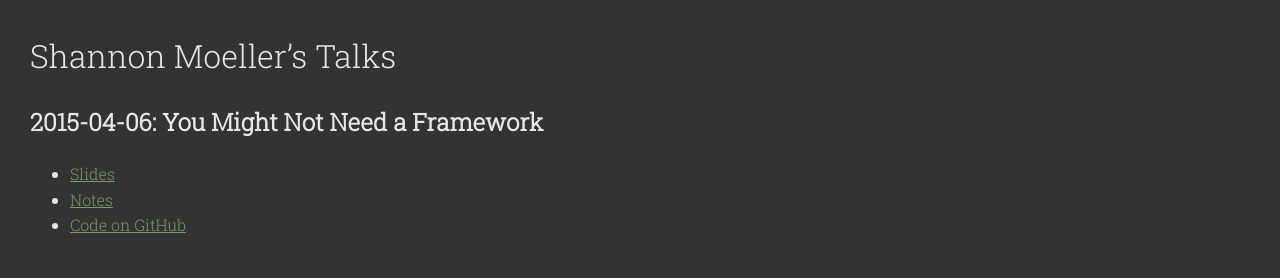
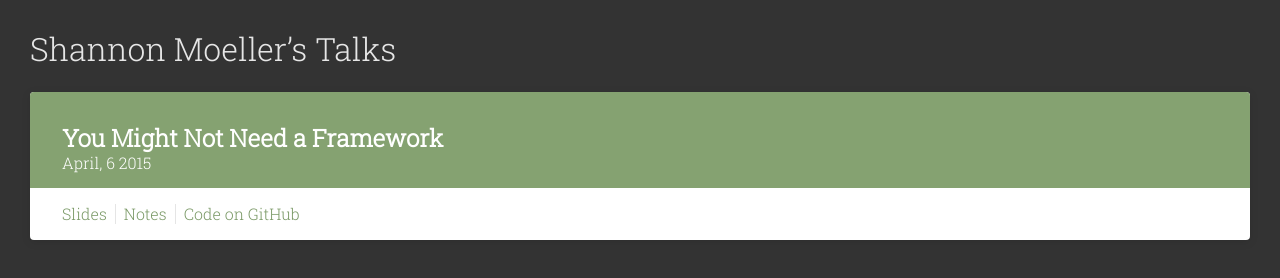
Before and after one commit to shannonmoeller/talks, a plain HTML site: page index.html in a window 1280 px wide. Drawn offline with Linux system fonts and the light colour scheme.

Commit message:
Updated page styles.

```diff
--- a/index.html
+++ b/index.html
@@ -8,22 +8,84 @@
 	<link rel="stylesheet" href="//fonts.googleapis.com/css?family=Roboto+Slab:300" />
 
 	<style>
+		*, *:before, *:after {
+			box-sizing: border-box;
+			margin: 0;
+			padding: 0;
+		}
+
 		html {
 			background: hsl(0, 0%, 20%);
 			color: hsl(0, 0%, 90%);
 			font-family: 'Roboto Slab', sans-serif;
 			font-size: 16px;
 			font-weight: 300;
-			line-height: 1.6;
+			line-height: 1.2;
+			-webkit-font-smoothing: antialiased;
+			-moz-osx-font-smoothing: grayscale;
+			-webkit-text-size-adjust: 100%;
+			-ms-text-size-adjust: 100%;
 		}
 		body {
 			margin: 30px;
 		}
 		a {
-			color: hsl(96, 20%, 50%)
+			color: hsl(96, 20%, 50%);
+			text-decoration: none;
+		}
+		a:focus,
+		a:hover {
+			text-decoration: underline;
 		}
 		h1 {
 			font-weight: normal;
+		}
+		.block {
+			color: inherit;
+			display: block;
+			text-decoration: none;
+		}
+		.bricks {
+			display: flex;
+			flex-direction: row;
+			flex-wrap: wrap;
+			justify-content: space-between;
+			margin: -0.5em;
+		}
+		.brick {
+			background: hsl(0, 0%, 100%);
+			border-radius: 0.25em;
+			box-shadow: 0 2px 10px hsla(0, 0%, 0%, 0.1);
+			flex: 1 1 300px;
+			margin: 0.5em;
+			overflow: hidden;
+		}
+		.brick-hd {
+			background: hsl(96, 21%, 54%);
+			color: hsl(0, 0%, 100%);
+			padding: 2em 2em 1em;
+		}
+		.brick-bd {
+			color: hsl(0, 0%, 20%);
+			padding: 1em 2em;
+		}
+		.vList {
+			list-style: none;
+			overflow: hidden;
+		}
+		.vList > * {
+			float: left;
+		}
+		.vList > * + * {
+			border-left: 1px solid hsla(0, 0%, 0%, 0.1);
+			margin-left: 0.5em;
+			padding-left: 0.5em;
+		}
+		.vrLg > * + * {
+			margin-top: 1em;
+		}
+		.vrSm > * + * {
+			margin-top: 1em;
 		}
 	</style>
 
@@ -40,15 +102,28 @@
 </head>
 <body>
 
-	<h1>Shannon Moeller&rsquo;s Talks</h1>
+	<div class="vrLg">
+		<h1>Shannon Moeller&rsquo;s Talks</h1>
 
-	<h2 id="you-might-not-need-a-framework">2015-04-06: You Might Not Need a Framework</h2>
+		<div class="bricks">
+			<article class="brick">
+				<a class="block" href="http://shannonmoeller.github.io/talks/2015-04-06-antiframework/slides.html">
+					<header class="brick-hd">
+						<h2 id="you-might-not-need-a-framework">You Might Not Need a Framework</h2>
+						<p>April, 6 2015</p>
+					</header>
+				</a>
 
-	<ul>
-		<li><a href="http://shannonmoeller.github.io/talks/2015-04-06-antiframework/slides.html">Slides</a></li>
-		<li><a href="https://github.com/shannonmoeller/talks/blob/master/2015-04-06-antiframework/notes.md">Notes</a></li>
-		<li><a href="https://github.com/shannonmoeller/talks/tree/master/2015-04-06-antiframework">Code on GitHub</a></li>
-	</ul>
+				<div class="brick-bd">
+					<ul class="vList">
+						<li><a href="http://shannonmoeller.github.io/talks/2015-04-06-antiframework/slides.html">Slides</a></li>
+						<li><a href="https://github.com/shannonmoeller/talks/blob/master/2015-04-06-antiframework/notes.md">Notes</a></li>
+						<li><a href="https://github.com/shannonmoeller/talks/tree/master/2015-04-06-antiframework">Code on GitHub</a></li>
+					</ul>
+				</div>
+			</article>
+		</div>
+	</div>
 
 </body>
 </html>
```
